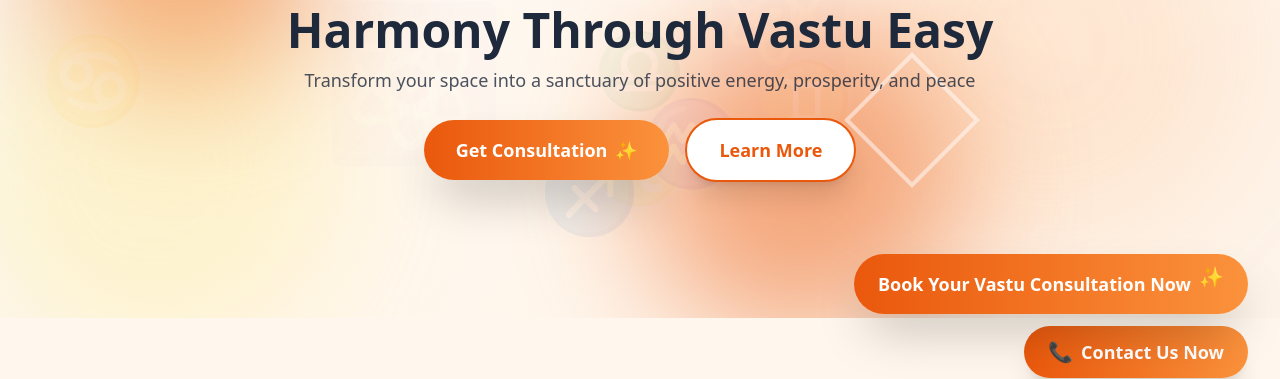
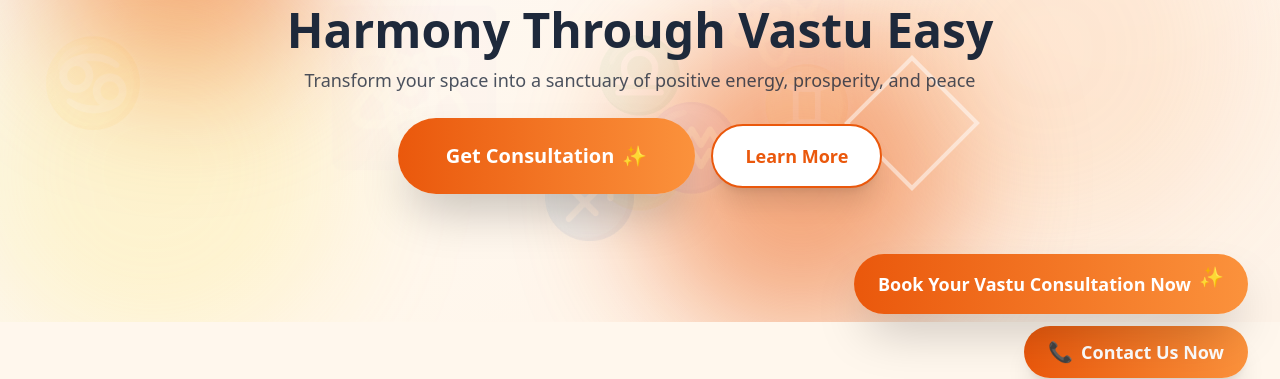
Before and after one commit to mahimamj/VASTU, a website: page landing.html in a window 1280 px wide. Shown: the part 390-769 px from the top of the page. Drawn offline with nearby package versions, Linux system fonts and the light colour scheme.

Commit message:
Increase size of Get Consultation button for better visibility

```diff
--- a/landing.html
+++ b/landing.html
@@ -450,7 +450,7 @@
                     Transform your space into a sanctuary of positive energy, prosperity, and peace
                 </p>
                 <div class="flex flex-col sm:flex-row gap-3 md:gap-4 justify-center items-center px-4">
-                    <button onclick="openModal()" class="group w-full sm:w-auto bg-gradient-to-r from-vastu-teal to-vastu-sage hover:from-vastu-sage hover:to-vastu-teal text-white px-6 md:px-8 py-3 md:py-4 rounded-full text-sm sm:text-base md:text-lg font-bold transition-all duration-300 shadow-2xl hover:shadow-orange-300/50 transform hover:scale-105 hover:-translate-y-1 relative overflow-hidden">
+                    <button onclick="openModal()" class="group w-full sm:w-auto bg-gradient-to-r from-vastu-teal to-vastu-sage hover:from-vastu-sage hover:to-vastu-teal text-white px-8 md:px-12 py-4 md:py-6 rounded-full text-base sm:text-lg md:text-xl font-bold transition-all duration-300 shadow-2xl hover:shadow-orange-300/50 transform hover:scale-105 hover:-translate-y-1 relative overflow-hidden">
                         <span class="relative z-10 flex items-center justify-center gap-2">
                             Get Consultation
                             <span class="group-hover:animate-bounce">✨</span>
```
